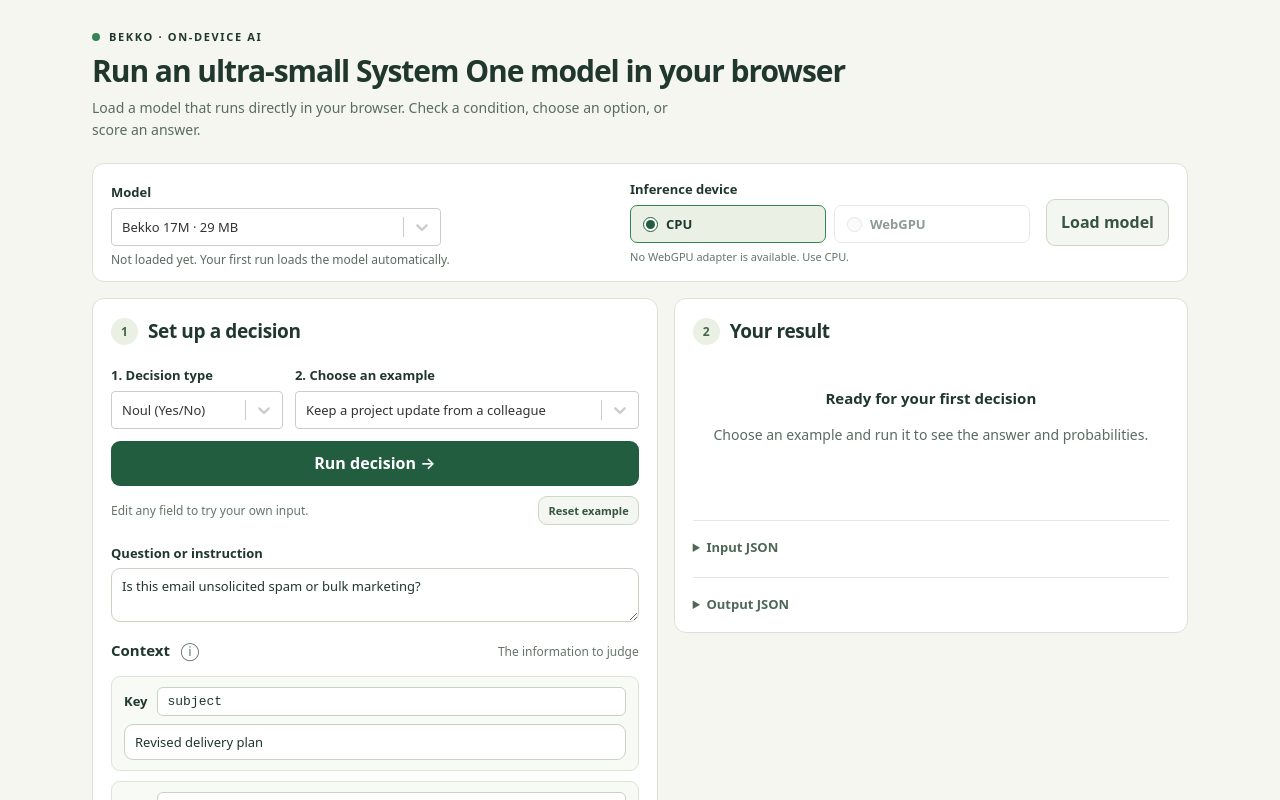
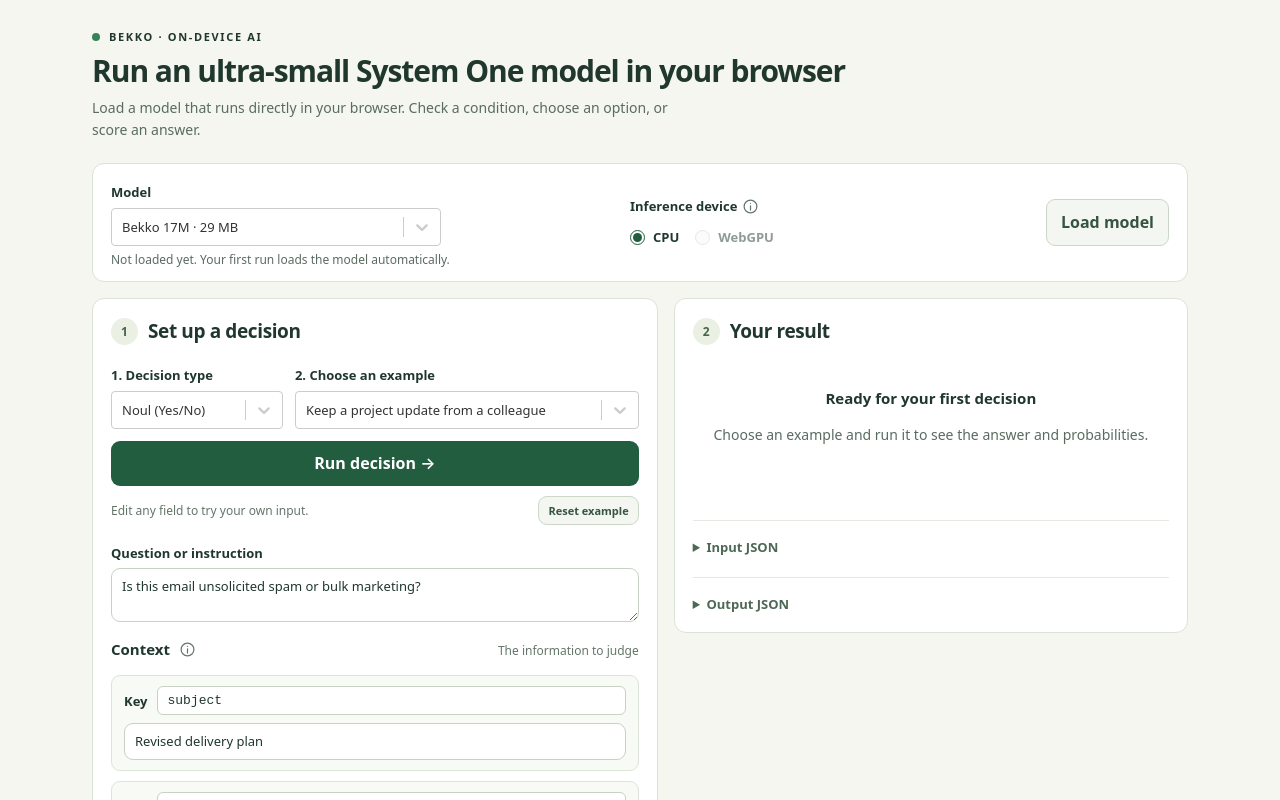
Before and after one commit to hotchpotch/bekko-system-one, a React (Vite) app in the folder browser/: page / in a window 1280 px wide. Shown: the top 800 px of the page. Built offline with nearby package versions, Linux system fonts and the light colour scheme.

Commit message:
Simplify device controls and compact model loading progress

```diff
--- a/browser/scripts/check-hub-models.js
+++ b/browser/scripts/check-hub-models.js
@@ -1,6 +1,7 @@
 // Open the preview, then run with playwright-cli. Downloads both public models.
 async (page) => {
   await page.reload();
+  await page.getByRole("radio", {name:"CPU", exact:true}).click();
   const select=async(id,name)=>{await page.locator(`#${id}`).press('ArrowDown');await page.getByRole('option',{name,exact:true}).click();};
   const rows=[];
   for(const model of ['Bekko 17M · 29 MB','Bekko 68M · 196 MB']) {
--- a/browser/src/main.jsx
+++ b/browser/src/main.jsx
@@ -121,9 +121,6 @@
       ))}
       <p className="result-time">
         Inference: {inferenceMilliseconds.toFixed(1)} ms · {deviceLabel(device)}
-        {device === "webgpu"
-          ? " (CPU fallback for unsupported operations)"
-          : " on your device"}
       </p>
     </>
   );
@@ -140,6 +137,7 @@
     clear();
   }
   const [device, setDevice] = useState("cpu");
+  const deviceChosen = useRef(false);
   const [gpu, setGpu] = useState({
     available: false,
     reason: "Checking WebGPU availability…",
@@ -147,13 +145,17 @@
   useEffect(() => {
     let active = true;
     detectWebGPU().then((support) => {
-      if (active) setGpu(support);
+      if (active) {
+        setGpu(support);
+        if (!deviceChosen.current) setDevice(support.available ? "webgpu" : "cpu");
+      }
     });
     return () => {
       active = false;
     };
   }, []);
   function switchDevice(next) {
+    deviceChosen.current = true;
     worker.current?.terminate();
     worker.current = null;
     setDevice(next);
@@ -245,6 +247,7 @@
     return current;
   }
   function start(loadOnly = false) {
+    deviceChosen.current = true;
     try {
       setError("");
       let decision;
@@ -321,10 +324,17 @@
         <div className="runtime-selection">
           <fieldset
             className="runtime-radios"
-            disabled={busy}
             aria-describedby="runtime-help"
           >
-            <legend>Inference device</legend>
+            <legend>
+              <span className="runtime-heading">
+                Inference device
+                <HelpTooltip id="runtime-help" label="Help with inference devices">
+                  {gpu.reason} WebGPU is selected automatically when available.
+                  Unsupported operations may run on CPU. Switching devices reloads the model.
+                </HelpTooltip>
+              </span>
+            </legend>
             <div className="runtime-options">
               {[
                 ["cpu", "CPU"],
@@ -339,7 +349,8 @@
                     name="runtime"
                     value={value}
                     checked={device === value}
-                    disabled={value === "webgpu" && !gpu.available}
+                    onClick={() => { deviceChosen.current = true; }}
+                    disabled={busy || (value === "webgpu" && !gpu.available)}
                     onChange={() => switchDevice(value)}
                   />
                   <span>{label}</span>
@@ -347,15 +358,7 @@
               ))}
             </div>
           </fieldset>
-          <p id="runtime-help" className="hint">
-            {gpu.reason}
-          </p>
-          {device === "webgpu" && (
-            <p className="hint">
-              Unsupported operations run on CPU. Switching devices reloads the
-              model.
-            </p>
-          )}
+
         </div>
         {loadedBytes === null ? (
           <Button
--- a/browser/src/style.css
+++ b/browser/src/style.css
@@ -770,3 +770,46 @@
   outline: 2px solid #90b598;
   outline-offset: 3px;
 }
+
+.runtime-heading {
+  display: inline-flex;
+  align-items: center;
+  gap: 5px;
+}
+.help-trigger {
+  width: 24px;
+  height: 24px;
+}
+.runtime-selection .help-content {
+  left: -130px;
+  right: auto;
+}
+.load-progress {
+  padding-top: 8px;
+}
+.load-progress .progress-heading {
+  justify-content: space-between;
+  font-size: 12px;
+  gap: 8px;
+}
+.progress-amount {
+  color: #65756a;
+  font-variant-numeric: tabular-nums;
+  white-space: nowrap;
+}
+.load-progress progress {
+  height: 4px;
+  margin-top: 6px;
+}
+.runtime-options {
+  gap: 16px;
+}
+.runtime-option {
+  flex: none;
+  border: 0;
+  padding: 3px 0;
+  background: transparent;
+}
+.runtime-option.selected {
+  background: transparent;
+}
--- a/browser/src/ui.jsx
+++ b/browser/src/ui.jsx
@@ -68,43 +68,19 @@
 export function ModelLoadProgress({ files, status }) {
   const list = Object.entries(files);
   const loaded = list.reduce((sum, [, file]) => sum + file.loaded, 0);
+  const model = list.find(([name]) => name.endsWith(".onnx"))?.[1];
+  const preparing = status.startsWith("Preparing");
+  const value = !preparing && model?.total ? Math.min(100, model.loaded / model.total * 100) : null;
   return (
     <div className="load-progress" aria-label="Model loading progress">
       <div className="progress-heading">
-        <span className="spinner" aria-hidden="true" />
-        <strong>{status}</strong>
+        <span>{preparing ? "Preparing model…" : "Downloading model…"}</span>
+        <span className="progress-amount">
+          {preparing ? "Almost ready" : `${(loaded / 1e6).toFixed(1)} MB received`}
+          {value != null && ` · ${Math.floor(value)}%`}
+        </span>
       </div>
-      <p className="hint">
-        {(loaded / 1e6).toFixed(1)} MB received · model and tokenizer
-      </p>
-      {list.map(([name, file]) => (
-        <div className="file-progress" key={name}>
-          <div>
-            <span>{name}</span>
-            <span>
-              {file.done
-                ? "Done"
-                : file.total
-                  ? `${Math.floor((file.loaded / file.total) * 100)}%`
-                  : `${(file.loaded / 1e6).toFixed(1)} MB`}
-            </span>
-          </div>
-          <Progress
-            label={`Download ${name}`}
-            value={
-              file.done
-                ? 100
-                : file.total
-                  ? (file.loaded / file.total) * 100
-                  : null
-            }
-          />
-        </div>
-      ))}
-      <p className="hint">
-        First use also loads the CPU runtime. Downloads can finish before the
-        model is ready.
-      </p>
+      <Progress label={preparing ? "Preparing inference runtime" : "Model download"} value={value} />
     </div>
   );
 }
@@ -173,7 +149,11 @@
         onFocus={() => setOpen(true)}
         onClick={() => setOpen(true)}
       >
-        <span aria-hidden="true">ⓘ</span>
+        <svg viewBox="0 0 24 24" width="17" height="17" fill="none" stroke="currentColor" strokeWidth="1.7" strokeLinecap="round" aria-hidden="true">
+          <circle cx="12" cy="12" r="9" />
+          <path d="M12 11v6" />
+          <circle cx="12" cy="7.5" r=".9" fill="currentColor" stroke="none" />
+        </svg>
       </button>
       <span id={id} role="tooltip" className="help-content" hidden={!open}>
         {children}
```
Also changed, not shown: 1 other file (tests, documents, lock files or other folders).
